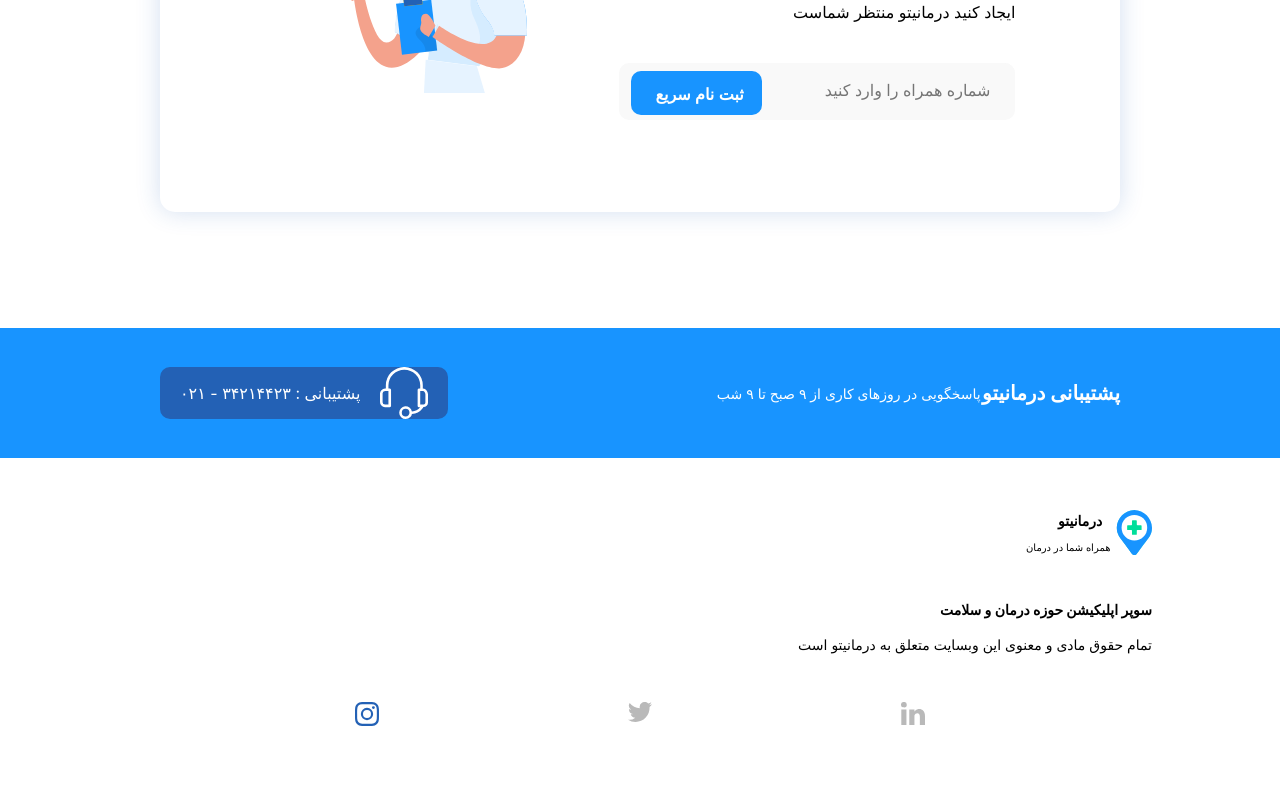
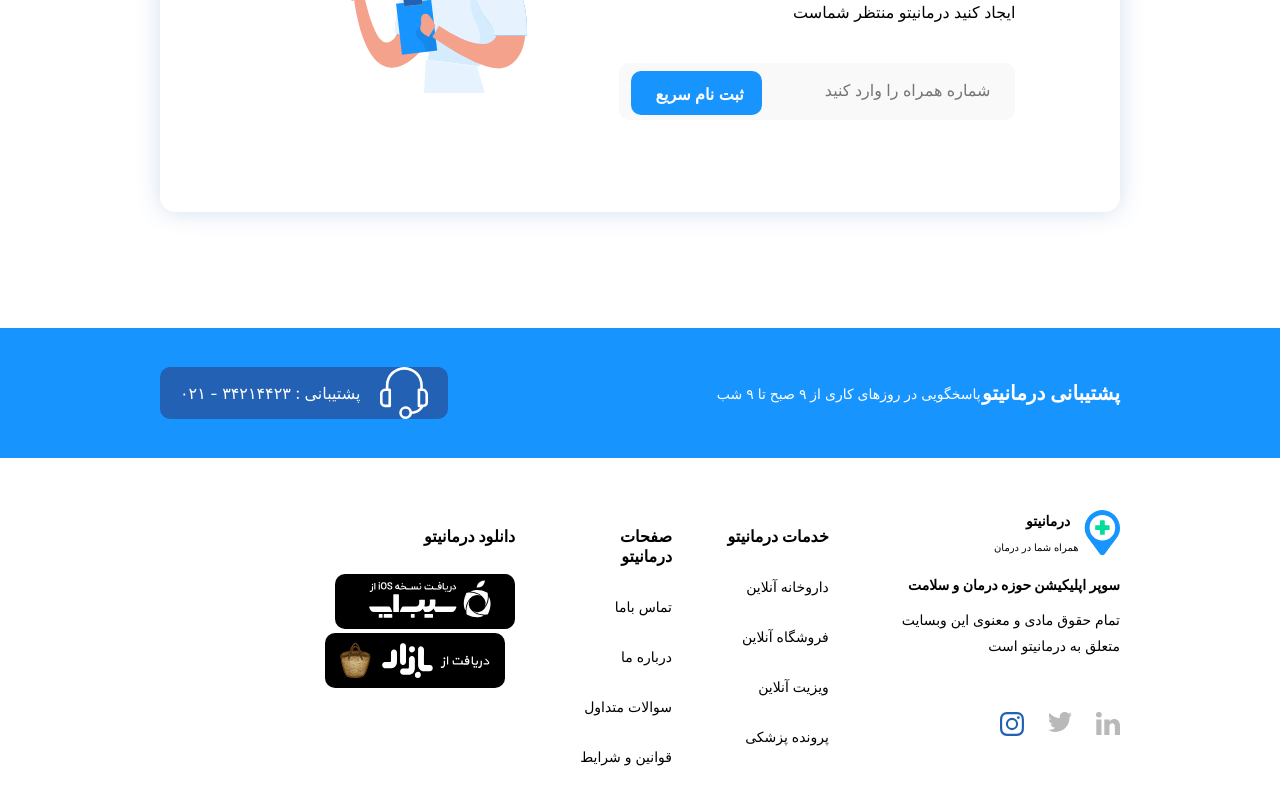
Before and after one commit to amirhghorbani/darmanito-app, a React (Create React App) app: page / in a window 1280 px wide. Shown: the part 3132-3932 px from the top of the page. Built offline with nearby package versions, Linux system fonts and the light colour scheme.

Commit message:
continue make styles modular and more responsive

```diff
--- a/src/assets/sass/Footer.scss
+++ /dev/null
@@ -1,32 +0,0 @@
-@media screen and (min-width : 320px) {
-    .sec__8 {
-        width: 80%;
-        margin: 0 auto;
-        margin-top: 52px;
-        margin-bottom: 50px;
-        height: 220px;
-        display: flex;
-        flex-direction: column;
-        justify-content: space-between;
-        align-items: flex-start;
-        .sec__8__text {
-            p:first-child {
-                font-size: 14px;
-                font-weight: bold;
-            }
-            p:last-child {
-                font-size: 14px;
-                font-weight: lighter;
-                line-height: 1.6rem;
-            }
-        }
-
-        .sec__8__icons {
-            width: 80%;
-            display: flex;
-            justify-content: space-around;
-            align-self: center;
-        }
-
-    }
-}
--- a/src/components/Footer/Footer.js
+++ b/src/components/Footer/Footer.js
@@ -1,28 +1,66 @@
 import React from 'react'
 
-import '../../assets/sass/Footer.scss'
+// import '../../assets/sass/Footer.scss'
+import styles from './Footer.module.scss'
 
 import Logo from '../../assets/images/header-logo.svg'
 import InstaLogo from '../../assets/images/Icons - Facebook Copy.svg'
 import FacebookLogo from '../../assets/images/Icons - Facebook Copy 2.svg'
 import LinkedInLogo from '../../assets/images/linkedin.svg'
+import sibDlImg from '../../assets/images/apple-black-dl-icon.svg'
+import bazarDlImg from '../../assets/images/bazar-black-dl-icon.svg'
 
 function Footer() {
     return (
-        <div className='sec__8'>
+        <div className={styles.sec__8}>
+            <div className={styles.sec8__1}>
                 <img src={Logo} alt='logo' />
 
-            <div className='sec__8__text'>
+                <div className={styles.sec__8__text}>
                     <p>سوپر اپلیکیشن حوزه درمان و سلامت</p>
                     <p>تمام حقوق مادی و معنوی این وبسایت متعلق به درمانیتو است</p>
                 </div>
 
-            <div className='sec__8__icons'>
+                <div className={styles.sec__8__icons}>
                     <a href=''><img src={LinkedInLogo} alt='icon' /></a>
                     <a href=''><img src={FacebookLogo} alt='icon' /></a>
                     <a href=''><img src={InstaLogo} alt='icon' /></a>
                 </div>
             </div>
+
+            <div className={styles.sec8__2}>
+                <p>خدمات درمانیتو</p>
+                <ul>
+                    <li><a href='#'>داروخانه آنلاین</a></li>
+                    <li><a href='#'>فروشگاه آنلاین</a></li>
+                    <li><a href='#'>ویزیت آنلاین</a></li>
+                    <li><a href='#'>پرونده پزشکی</a></li>
+                </ul>
+            </div>
+
+            <div className={styles.sec8__2}>
+                <p>صفحات درمانیتو</p>
+                <ul>
+                    <li><a href='#'>تماس باما</a></li>
+                    <li><a href='#'>درباره ما</a></li>
+                    <li><a href='#'>سوالات متداول</a></li>
+                    <li><a href='#'>قوانین و شرایط</a></li>
+                </ul>
+            </div>
+
+            <div className={styles.sec8__btn}>
+                <p>دانلود درمانیتو</p>
+                <div className={styles.btns}>
+                    <a href='#'>
+                        <img src={sibDlImg} alt='image'/>
+                    </a>
+                    <a href='#'>
+                        <img src={bazarDlImg} alt='image'/>
+                    </a>
+                </div>
+            </div>
+
+        </div>
     )
 }
 
--- /dev/null
+++ b/src/components/Footer/Footer.module.scss
@@ -0,0 +1,126 @@
+@import '../../assets/sass/styles.scss';
+
+@media screen and (min-width : 320px) and (max-width : 1023px) {
+    .sec__8 {
+        width: 80%;
+        margin: 0 auto;
+        margin-top: 52px;
+        margin-bottom: 50px;
+        height: 220px;
+        display: flex;
+        flex-direction: column;
+        justify-content: space-between;
+        align-items: flex-start;
+
+        .sec8__1 {
+            height: 220px;
+            display: flex;
+            flex-direction: column;
+            justify-content: space-between;
+            align-items: flex-start;
+            .sec__8__text {
+            p:first-child {
+                font-size: 14px;
+                font-weight: bold;
+            }
+            p:last-child {
+                font-size: 14px;
+                font-weight: lighter;
+                line-height: 1.6rem;
+            }
+        }
+
+        .sec__8__icons {
+            width: 80%;
+            display: flex;
+            justify-content: space-around;
+            align-self: center;
+        }
+        }
+        .sec8__2, .sec8__btn {
+            display: none;
+        }
+
+
+    }
+}
+
+@media screen and (min-width : 1024px) {
+    .sec__8 {
+        width: 75%;
+        margin: 0 auto;
+        margin-top: 52px;
+        margin-bottom: 50px;
+        height: 240px;
+        display: flex;
+        flex-direction: row;
+        justify-content: space-between;
+
+        .sec8__1 {
+            width: 25%;
+            display: flex;
+            flex-direction: column;
+            justify-content: space-between;
+            align-items: flex-start;
+            height: 230px;
+            .sec__8__text {
+                p:first-child {
+                    font-size: 14px;
+                    font-weight: bold;
+                }
+                p:last-child {
+                    font-size: 14px;
+                    font-weight: lighter;
+                    line-height: 1.6rem;
+                }
+            }
+
+            .sec__8__icons {
+                margin-top: 33px;
+                width: 50%;
+                display: flex;
+                justify-content: space-between;
+                align-self: flex-start;
+            }
+        }
+        .sec8__2 {
+            width: 11%;
+            p {
+                font-weight: bold;
+            }
+            ul {
+                padding: 0;
+                li {
+                    list-style: none;
+                    margin-top: 30px;
+                    a {
+                        font-size: 14px;
+                        font-weight: lighter;
+                        border-bottom: 2px solid white;
+                        padding-bottom: 10px;
+                        text-decoration: none;
+                        color: black;
+
+                        &:hover {
+                            border-color: $primaryColor;
+                        }
+                    }
+                }
+            }
+        }
+        .sec8__btn {
+            width: 37%;
+            p {
+                font-weight: bold;
+            }
+            .btns {
+                margin-top: 28px;
+
+                a:last-child {
+                margin-right: 10px;
+                }
+            }
+
+        }
+    }
+}
```
Also changed, not shown: src/assets/images/apple-black-dl-icon.svg (added), src/assets/images/bazar-black-dl-icon.svg (added). Lines whose indentation alone changed are shown as unchanged.
